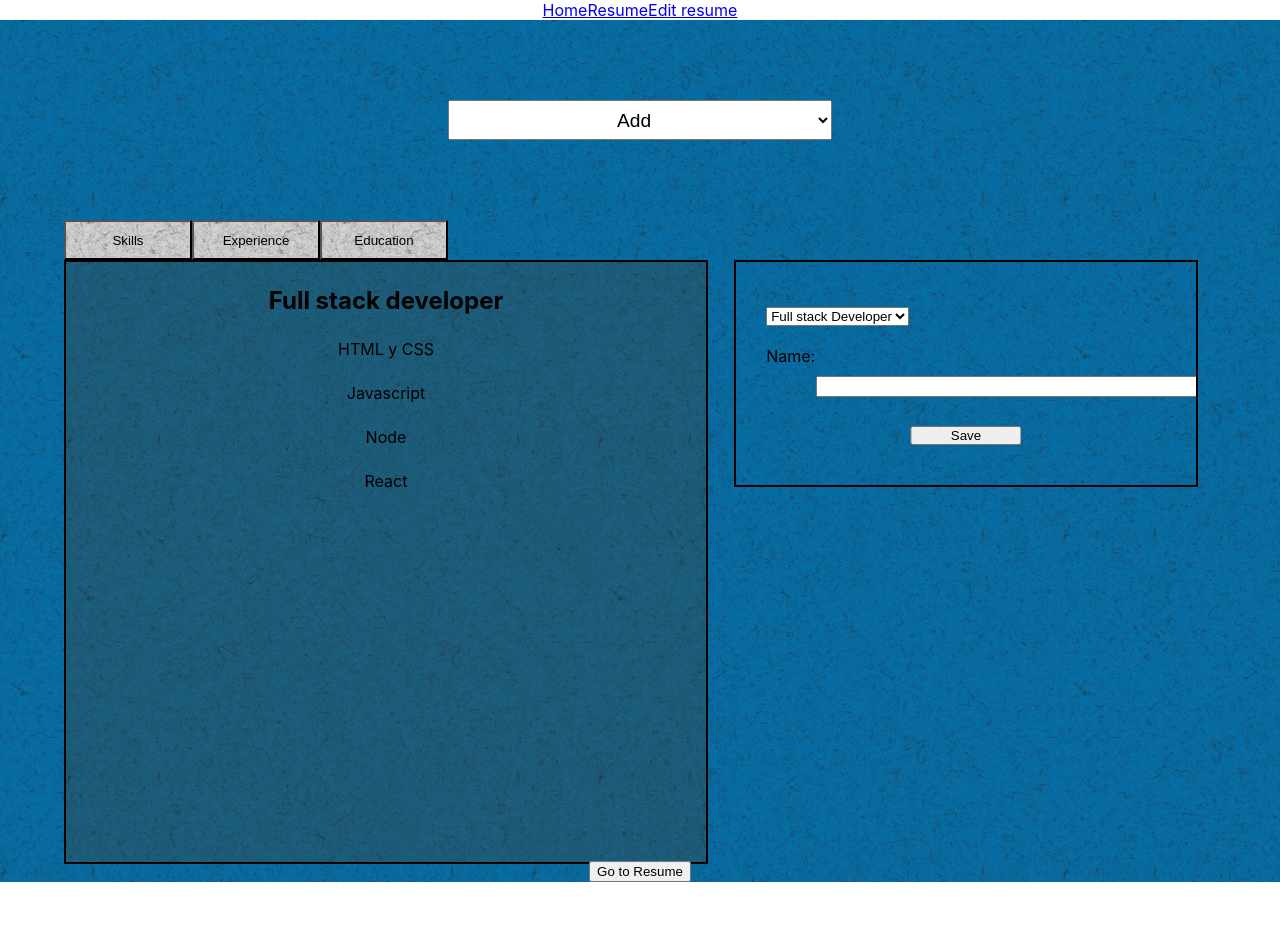
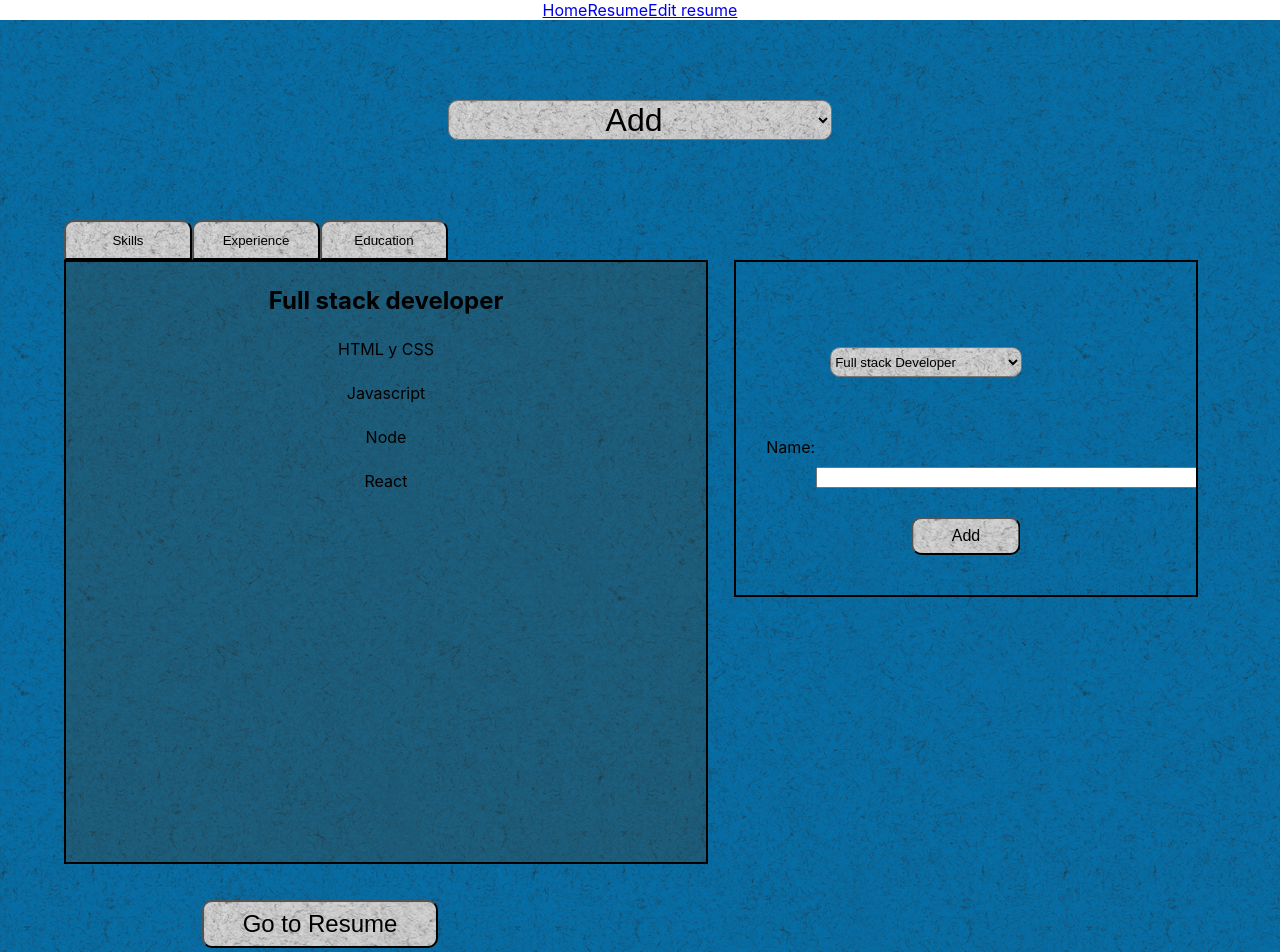
Before and after one commit to MMAndresC/cv-redux, a React (Create React App) app: page /editresume in a window 1280 px wide. Shown: the top 952 px of the page. Before the commit the page ends 882 px from the top, so only its background shows below. Built offline with nearby package versions, Linux system fonts and the light colour scheme.

Commit message:
FEAT styles for edit resume

```diff
--- a/src/components/EditResume/EditResume.jsx
+++ b/src/components/EditResume/EditResume.jsx
@@ -26,15 +26,15 @@ const EditResume = () => {
 
     return (
         <div className='container'>
-            <select className='category-select' onChange={handleChange}>
+            <select className='select-category' onChange={handleChange}>
                 <option value='add' default>Add</option>
                 <option value='edit'>Edit</option>
                 <option value='delete'>Delete</option>
             </select>
             <div className='container-show-buttons'>
-                <button name='btn-category' id='skills' onClick={() => dispatch(modifyCategory('skills'))}>Skills</button>
-                <button name='btn-category' id='experience' onClick={() => dispatch(modifyCategory('experience'))}>Experience</button>
-                <button name='btn-category' id='education' onClick={() => dispatch(modifyCategory('education'))}>Education</button>
+                <button name='btn-category' id='skills' className='btn-category' onClick={() => dispatch(modifyCategory('skills'))}>Skills</button>
+                <button name='btn-category' id='experience' className='btn-category' onClick={() => dispatch(modifyCategory('experience'))}>Experience</button>
+                <button name='btn-category' id='education' className='btn-category' onClick={() => dispatch(modifyCategory('education'))}>Education</button>
             </div>
             <div className='container-show'>
                 <div className='container-show-list'>
@@ -56,7 +56,7 @@ const EditResume = () => {
                 </div>
             </div>
 
-            <button onClick={() => navigate('/resume')}>Go to Resume</button>
+            <button className='btn-goback' onClick={() => navigate('/resume')}>Go to Resume</button>
         </div>
     );
 }
--- a/src/components/EditResume/FormAddExpEduc.jsx
+++ b/src/components/EditResume/FormAddExpEduc.jsx
@@ -42,7 +42,7 @@ const FormAddExpEduc = () => {
                     <textarea name='description' rows={10} cols={50} {...register('description')}></textarea>
                 </label>
             }
-            <button>Add</button>
+            <button className='btn-add'>Add</button>
         </form>
     );
 }
--- a/src/components/EditResume/FormAddSkills.jsx
+++ b/src/components/EditResume/FormAddSkills.jsx
@@ -16,7 +16,7 @@ const FormAddSkills = () => {
     return (
         <form onSubmit={handleSubmit(onSubmit)}>
             <label>
-                <select name='name' onChange={(event) => dispatch(modifyCategorySkill(event.target.value))}>
+                <select name='name' className='select-form-add' onChange={(event) => dispatch(modifyCategorySkill(event.target.value))}>
                     <option value='FSDeveloper' default>Full stack Developer</option>
                     <option value='BD'>BD</option>
                     <option value='learningLanguages'>Learning languages</option>
@@ -26,7 +26,7 @@ const FormAddSkills = () => {
                 <span>Name:</span>
                 <input type='text' name='list' {...register('list')}></input>
             </label>
-            <button>Save</button>
+            <button className='btn-add' >Add</button>
         </form>
     );
 }
--- a/src/components/EditResume/FormEditExpEduc.jsx
+++ b/src/components/EditResume/FormEditExpEduc.jsx
@@ -50,7 +50,7 @@ const FormEditExpEduc = () => {
             </label>
             }
 
-            <button>Save</button>
+            <button className='btn-edit'>Save</button>
         </form>
     );
 }
--- a/src/components/EditResume/ShowToDelete.jsx
+++ b/src/components/EditResume/ShowToDelete.jsx
@@ -87,7 +87,7 @@ const ShowToDelete = () => {
             { options.category === 'skills' &&
                 <div className='delete-skills'>
 
-                        <select name='name' onChange={(event) => dispatch(modifyCategorySkill(event.target.value))}>
+                        <select name='name' className='inside-select' onChange={(event) => dispatch(modifyCategorySkill(event.target.value))}>
                             <option value='FSDeveloper' default>Full stack Developer</option>
                             <option value='BD'>BD</option>
                             <option value='learningLanguages'>Learning languages</option>
@@ -103,7 +103,7 @@ const ShowToDelete = () => {
                     })}
                 </div>
             }
-            <button onClick={handleDelete}>Delete selectioned</button>
+            <button className='btn-delete' onClick={handleDelete}>Delete selectioned</button>
         </div>
     );
 }
--- a/src/components/EditResume/ShowToEdit.jsx
+++ b/src/components/EditResume/ShowToEdit.jsx
@@ -53,7 +53,7 @@ const ShowToEdit = () => {
             { options.category === 'skills' &&
                 <div>
                     <label>
-                        <select name='name' onChange={(event) => dispatch(modifyCategorySkill(event.target.value))}>
+                        <select name='name' className='inside-select' onChange={(event) => dispatch(modifyCategorySkill(event.target.value))}>
                             <option value='FSDeveloper' default>Full stack Developer</option>
                             <option value='BD'>BD</option>
                             <option value='learningLanguages'>Learning languages</option>
--- a/src/components/EditResume/editresume.scss
+++ b/src/components/EditResume/editresume.scss
@@ -1,6 +1,95 @@
-.bt-on{
+.btn-on{
     background-color: #1A688D;
     border-bottom:#1A688D;
+}
+
+.btn-category{
+    border-top-left-radius: 10px;
+    border-top-right-radius: 10px;
+
+    &:hover{
+        font-size: 1rem;
+        font-weight: bolder;
+        text-decoration: underline;
+        background-color: rgba(215, 210, 210, 0.978);
+    }
+}
+
+
+
+.btn-goback{
+    border-radius: 10px;
+    margin-left: -50%;
+    margin-top: 5vh;
+    margin-bottom: 5vh;
+    padding: 1vh 3vw;
+    background-image: url('./black-felt.png');
+    font-size: 1.5rem;
+
+    &:hover{
+        font-size: 2rem;
+        font-weight: bolder;
+        text-decoration: underline;
+        background-color: rgba(215, 210, 210, 0.978);
+    }
+}
+
+.btn-edit{
+    margin-left: 50%;
+    transform: translateX(-50%);
+    margin-top: 4vh;
+}
+
+.btn-add, .btn-delete, .btn-edit{
+    margin-left: 50%;
+    margin-top: 3vh;
+    transform: translateX(-50%);
+    padding: 1vh 3vw;
+    border-radius: 10px;
+    background-image: url('./black-felt.png');
+    font-size: 1rem;
+
+    &:hover{
+        font-size: 1.5rem;
+        font-weight: bolder;
+        text-decoration: underline;
+        background-color: rgba(215, 210, 210, 0.978);
+    }
+}
+
+.select-category{
+    margin-top: 10vh;
+    width: 30vw;
+    height: 5vh;
+    text-align: center;
+    font-size: 2rem;
+    background-image: url('./black-felt.png');
+    border-radius: 10px;
+
+        &:hover{
+            background-color: rgba(215, 210, 210, 0.978);
+            text-decoration: underline;
+        }
+}
+
+
+.select-form-add{
+    background-image: url('./black-felt.png');
+    border-radius: 10px;
+    margin: 5vh 5vw;
+    height: 30px;
+    width: 15vw;
+}
+
+
+.inside-select{
+    background-color: #1A688D;
+    background-image: url('./black-felt.png');
+    height: 30px;
+    width: 15vw;
+    margin: 5vh 5vw;
+    border-radius: 10px;
+
 }
 
 .container{
@@ -117,14 +206,6 @@
 
         }
 
-        button{
-            margin-left: 50%;
-            margin-top: 3vh;
-            transform: translateX(-50%);
-            padding: 0 3vw;
-        }
-
-
 }
 
 .form-text-description{
@@ -158,11 +239,6 @@
         margin-right: 10px;
     }
 
-    select{
-        margin: 5vh 5vw;
-        height: 30px;
-        width: 10vw;
-    }
 }
 
 .container-delete{
@@ -215,14 +291,7 @@
             height: 30px;
             width: 10vw;
             margin-left: 40%;
+            border-radius: 10px;
         }
     }
 }
-
-.category-select{
-    margin-top: 10vh;
-    width: 30vw;
-    height: 5vh;
-    text-align: center;
-    font-size: larger;
-}
```
